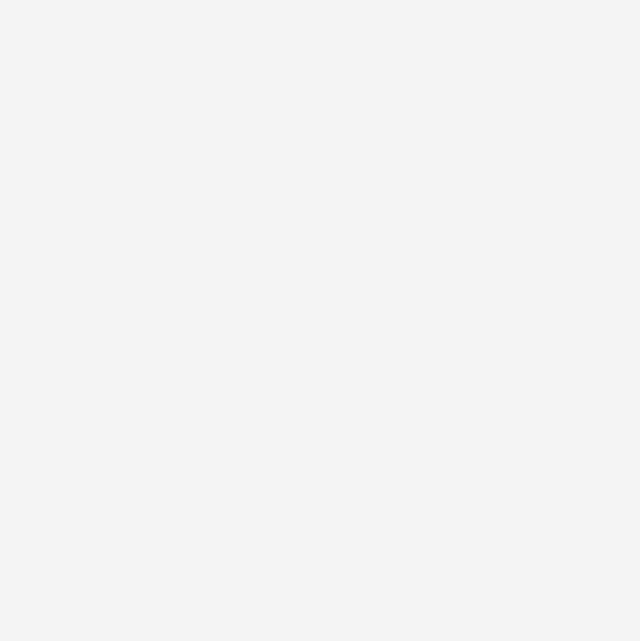
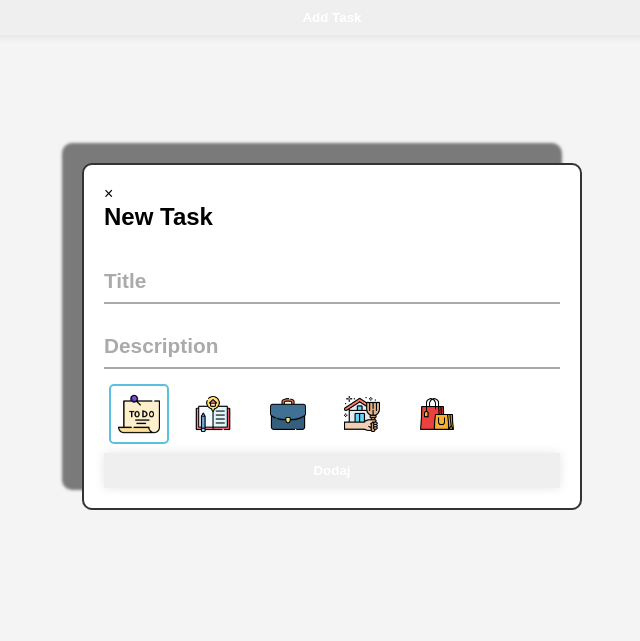
Before and after one commit to UltiPro/JustDoIt, a website built with webpack: page JustDoIt/index.html in a window 1280 px wide. Shown: the whole page, without its empty margins (308-948 px from the left). Built offline with nearby package versions, Linux system fonts and the light colour scheme.

Commit message:
Update index.html

```diff
--- a/JustDoIt/index.html
+++ b/JustDoIt/index.html
@@ -5,13 +5,68 @@
     <meta charset="UTF-8">
     <meta name="viewport" content="width=device-width, initial-scale=1.0">
     <title>JustDoIt</title>
+    <link rel="shortcut icon" href="favicon.ico" type="image/x-icon">
     <link rel="stylesheet" href="./style.css">
 </head>
 
 <body>
+    <template id="todo-item-template">
+        <div class="todo-item">
+            <img class="todo-item-icon">
+            <div class="todo-item-details">
+                <h3 class="todo-item-details_title">Title</h3>
+                <p class="todo-item-details_description">Description</p>
+            </div>
+            <div class="todo-item-actions">
+                <button class="edit-btn">Edit</button>
+                <button class="delete-btn">Delete</button>
+            </div>
+        </div>
+    </template>
+
+    <div id="todo-container"></div>
+
+    <button id="add-btn">Add Task</button>
+
+    <div id="modal">
+        <div class="modal-content">
+            <span id="close-btn">&times;</span>
+            <h2>New Task</h2>
+            <br />
+            <form id="todo-form">
+                <div class="form-group">
+                    <input type="input" class="form-group-field" placeholder="Title" id="todo-form-title" minlength="3"
+                        maxlength="64" required />
+                    <label for="todo-form-title" class="form-group-label">Title</label>
+                </div>
+                <div class="form-group">
+                    <input type="input" class="form-group-field" placeholder="Description" id="todo-form-description"
+                        minlength="1" maxlength="256" required />
+                    <label for="todo-form-description" class="form-group-label">Description</label>
+                </div>
+                <div class="form-icon-options">
+                    <input type="radio" id="todo-form-icon-other" name="todo-form-icon" value="other.png" checked
+                        required>
+                    <label for="todo-form-icon-other"><img src="./img/other.png" alt="other.png"></label>
+
+                    <input type="radio" id="todo-form-icon-1" name="todo-form-icon" value="1.png">
+                    <label for="todo-form-icon-1"><img src="./img/1.png" alt="1.png"></label>
+
+                    <input type="radio" id="todo-form-icon-2" name="todo-form-icon" value="2.png">
+                    <label for="todo-form-icon-2"><img src="./img/2.png" alt="2.png"></label>
+
+                    <input type="radio" id="todo-form-icon-3" name="todo-form-icon" value="3.png">
+                    <label for="todo-form-icon-3"><img src="./img/3.png" alt="3.png"></label>
+
+                    <input type="radio" id="todo-form-icon-4" name="todo-form-icon" value="4.png">
+                    <label for="todo-form-icon-4"><img src="./img/4.png" alt="4.png"></label>
+                </div>
+                <button type="submit">Dodaj</button>
+            </form>
+        </div>
+    </div>
 
 </body>
-<script type="module" src="./dist/bundle.main.js"></script>
-<!-- Development: <script type="module" src="./out/bundle.js"></script> -->
+<script type="module" src="./out/bundle.js"></script>
 
 </html>
```
